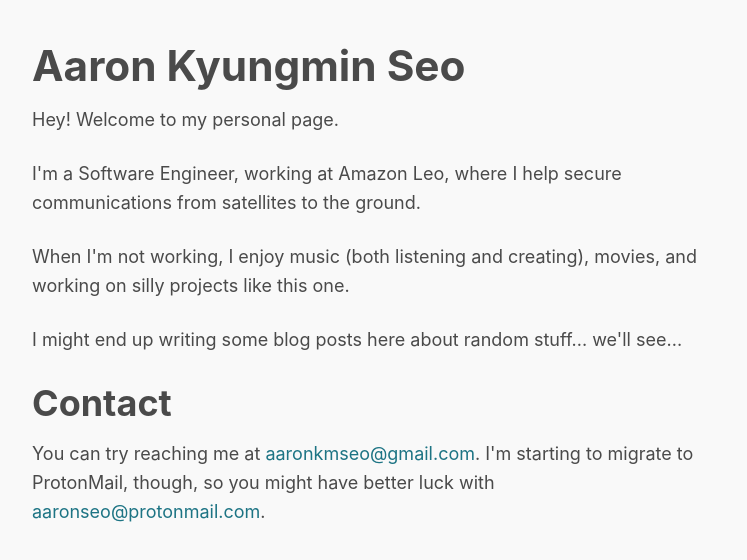
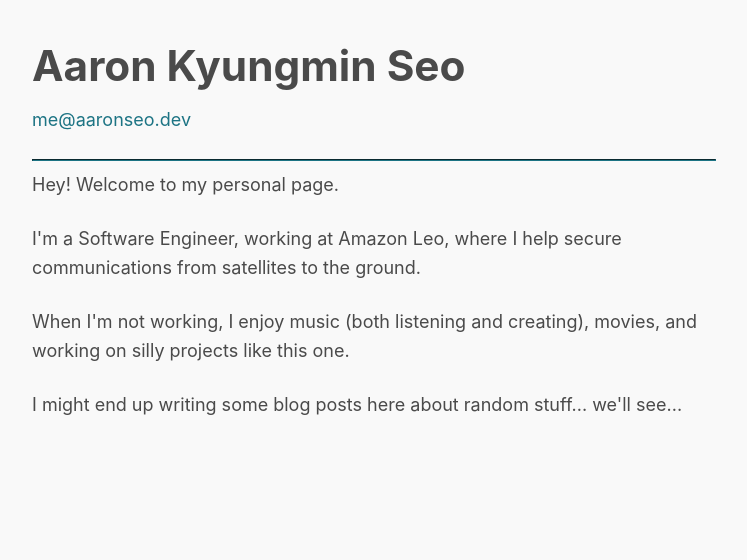
Before and after one commit to aaron-seo/aaronseodev, a plain HTML site: page page/index.html in a window 1280 px wide. Shown: the whole page, without its empty margins (266-1013 px from the left). Drawn offline with Linux system fonts and the light colour scheme.

Commit message:
chore: update email and move it up

```diff
--- a/page/index.html
+++ b/page/index.html
@@ -10,6 +10,10 @@
 
 <h1>Aaron Kyungmin Seo</h1>
 
+<p><a href="mailto:me@aaronseo.dev">me@aaronseo.dev</a></p>
+
+<hr>
+
 <p>Hey! Welcome to my personal page.</p>
 
 <p>I'm a Software Engineer, working at Amazon Leo, where I help secure communications from satellites to the ground.</p>
@@ -18,15 +22,5 @@
 
 <p>I might end up writing some blog posts here about random stuff... we'll see...</p>
 
-<h2>Contact</h2>
-
-<p>
-
-You can try reaching me at <a href="mailto:aaronkmseo@gmail.com">aaronkmseo@gmail.com</a>.
-
-I'm starting to migrate to ProtonMail, though, so you might have better luck with <a href="mailto:aaronseo@protonmail.com">aaronseo@protonmail.com</a>.
-
-</p>
-
 </body>
 </html>
```
